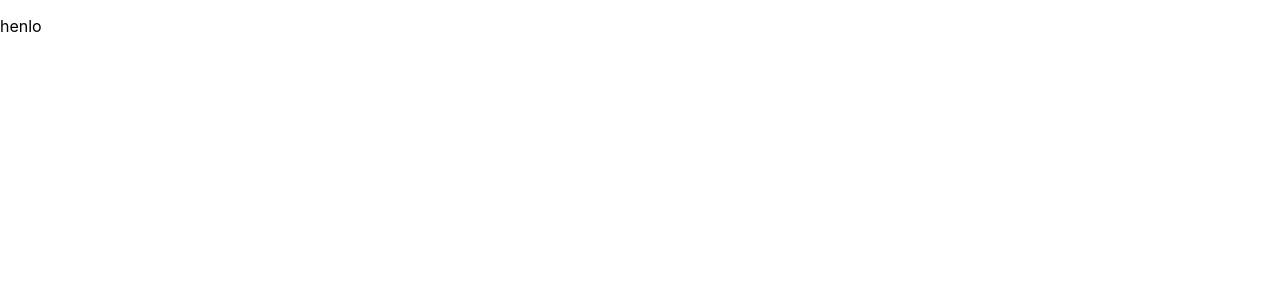
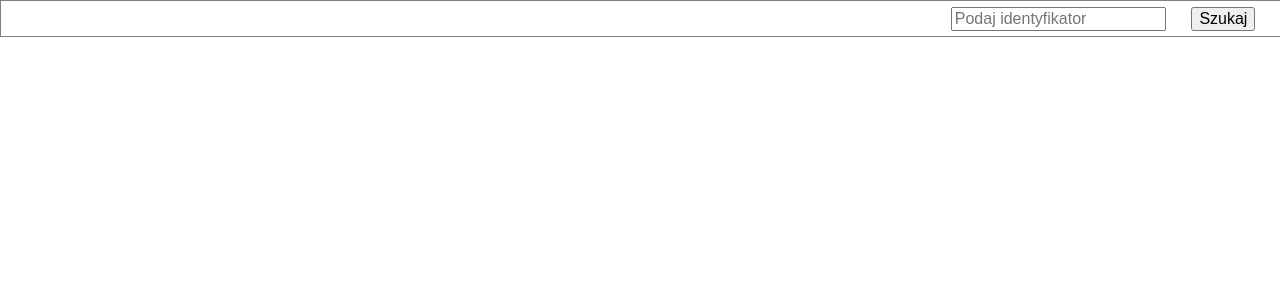
Before and after one commit to Pan-Maciek/TheWhiteWolf2020, a React (Create React App) app in the folder front/: page / in a window 1280 px wide. Shown: the top 300 px of the page. Built offline with nearby package versions, Linux system fonts and the light colour scheme.

Commit message:
topbar mostly done

```diff
--- a/front/src/components/topbar/index.js
+++ b/front/src/components/topbar/index.js
@@ -4,9 +4,14 @@ import './styles.css';
 export default class Topbar extends Component {
     render() {
         return (
-            <div>
-                <p>henlo</p>
+            <div id="topbarWrapper">
+                <input type="text" id="idInput" placeholder="Podaj identyfikator"></input>
+                <button onClick={this.search.bind(this)} id="searchButton">Szukaj</button>
             </div>
         )
     }
+
+    search() {
+        //TODO
+    }
 }
--- a/front/src/components/topbar/styles.css
+++ b/front/src/components/topbar/styles.css
@@ -0,0 +1,17 @@
+#topbarWrapper {
+    width: 100vw;
+    height: 35px;
+    border: 1px solid grey;
+    display: flex;
+    justify-content: right;
+    align-items: center;
+}
+
+#idInput {
+    font-size: 1em;
+}
+
+#searchButton {
+    margin: 0px 2vw;
+    font-size: 1em;
+}
```
